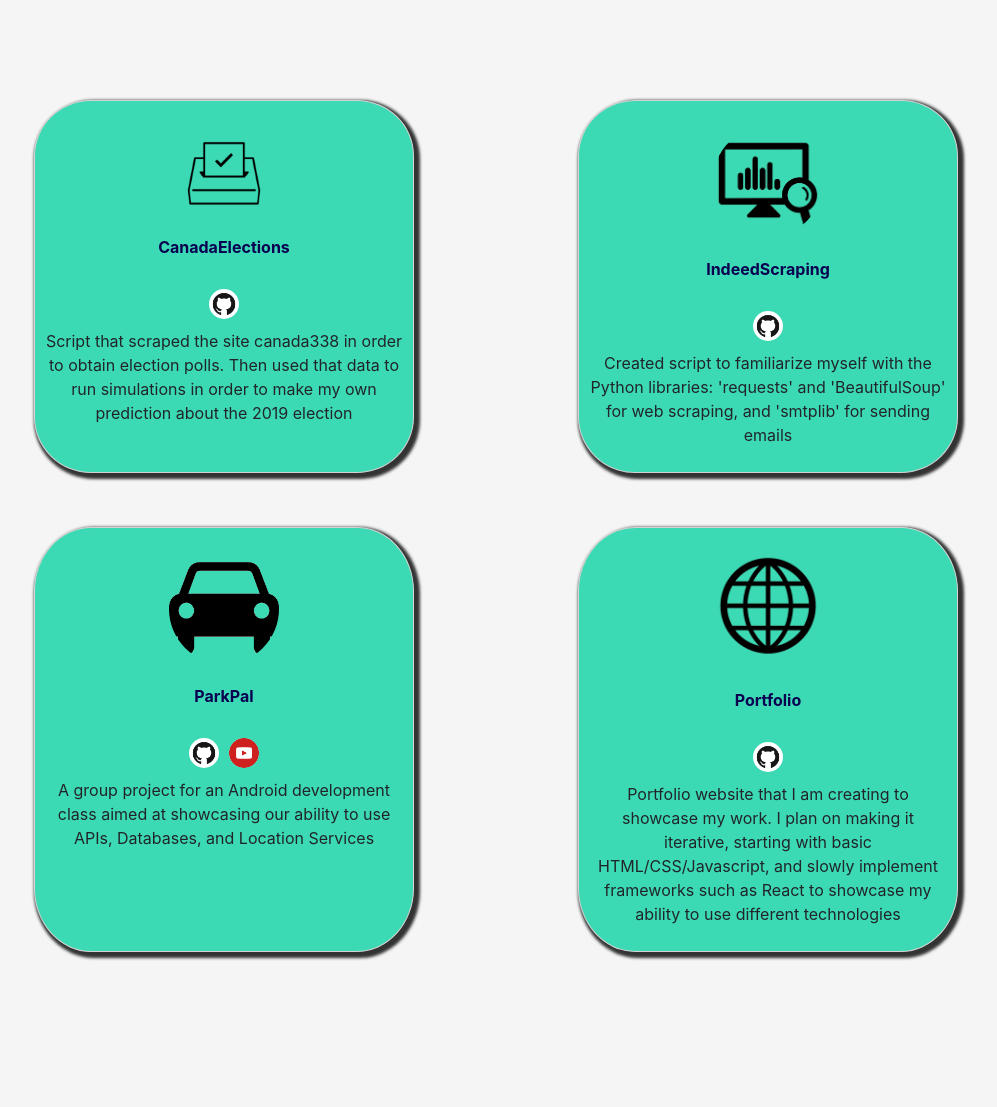
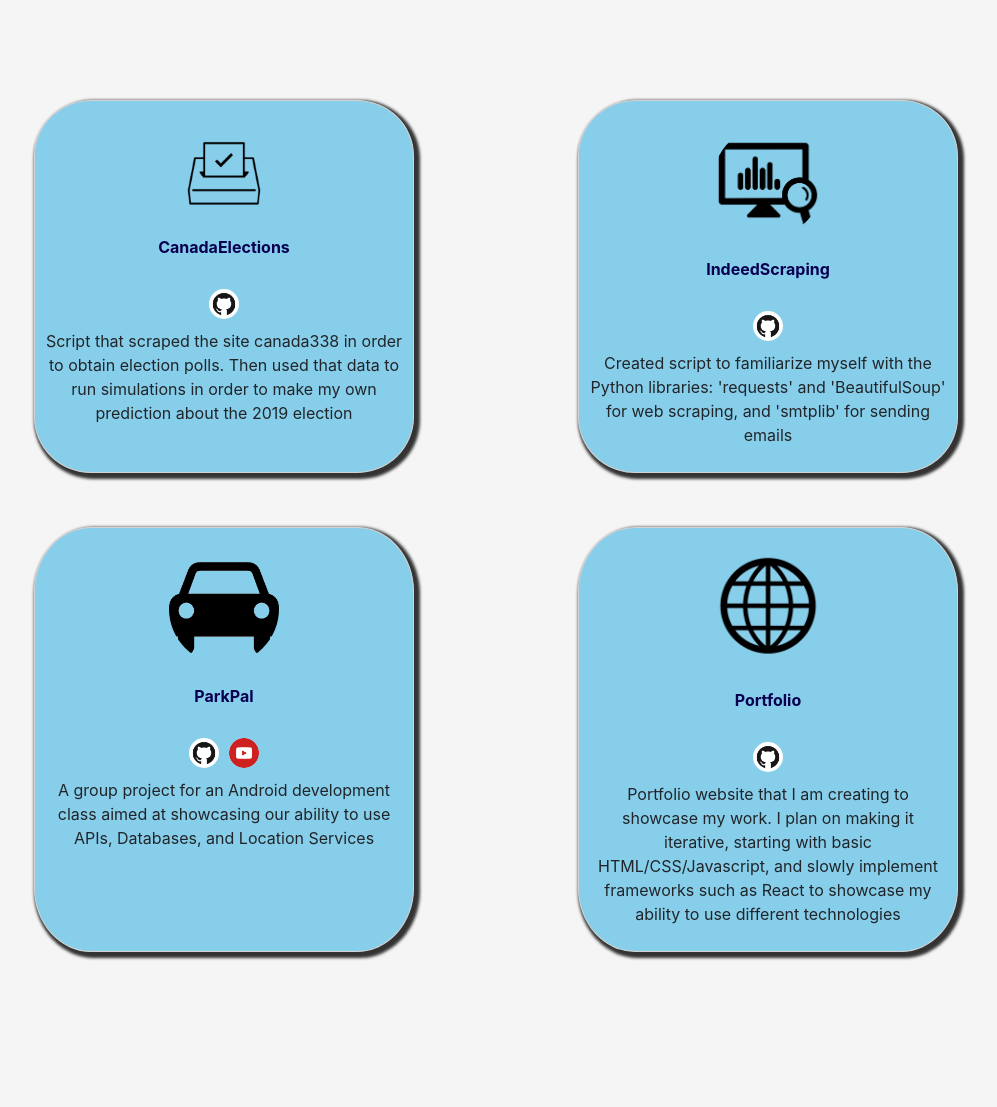
Before and after one commit to dan032/Portfolio, a PHP site: page /projects.html in a window 1280 px wide. Shown: the part 71-1178 px from the top of the page, without its empty margins (144-1141 px from the left). Run offline with PHP 8.4, Linux system fonts and the light colour scheme; some libraries are stand-ins or nearby versions.

Commit message:
Updated project color

```diff
--- a/style/main.css
+++ b/style/main.css
@@ -83,7 +83,8 @@ h6 span{
     margin-bottom: 5% ;
     box-shadow: 3px 3px 3px 3px #333333;
     padding: 5px;
-    background: #3cdab4;
+    /*background: #3cdab4;*/
+    background: skyblue;
 }
 
 .project-link{
```
